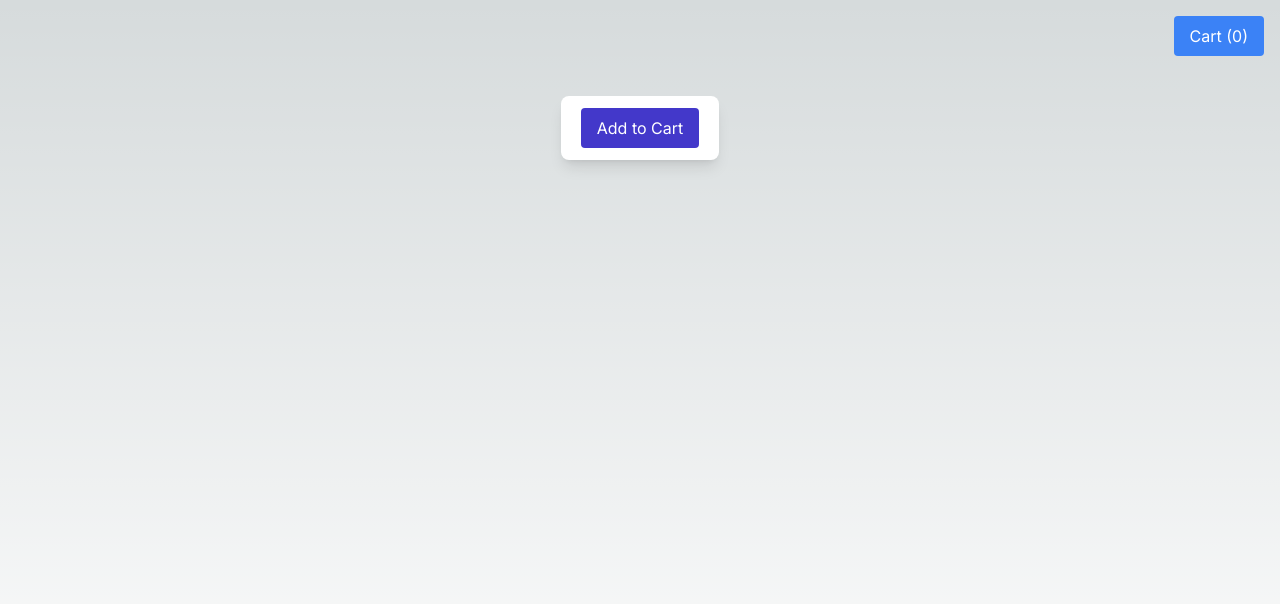
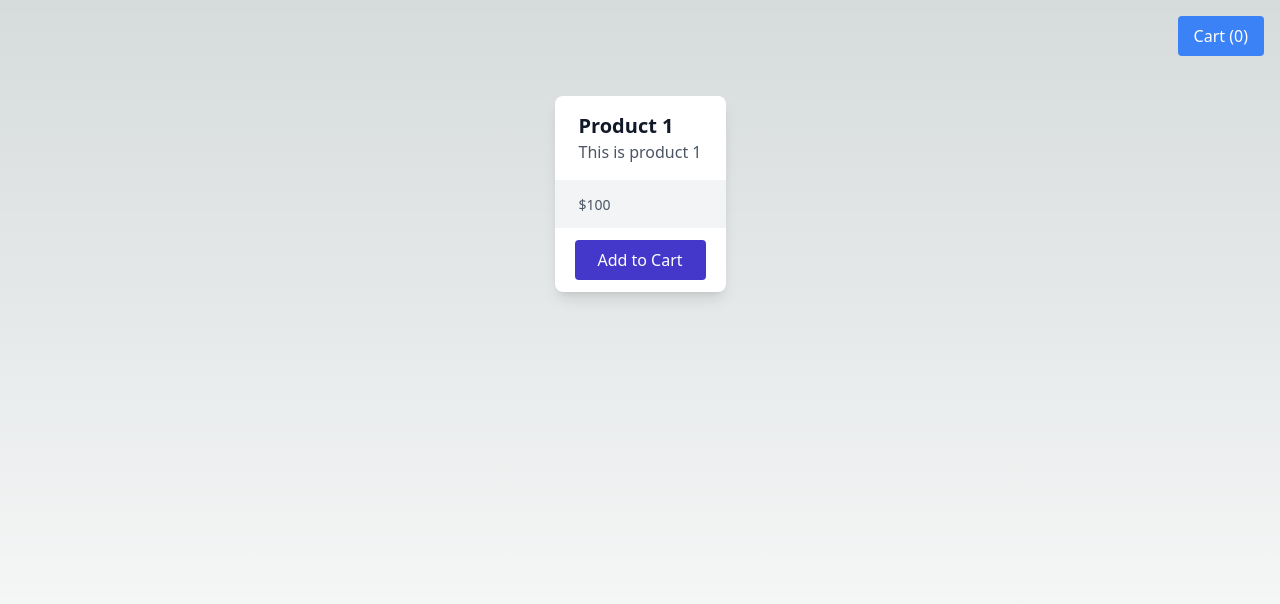
Before and after one commit to imagine-bot/1-203, a Next.js app: page / in a window 1280 px wide. Shown: the top 604 px of the page. Built offline with nearby package versions, Linux system fonts and the light colour scheme.

Commit message:
Commit from Stub AI (#6)

```diff
--- a/components/Cart.tsx
+++ b/components/Cart.tsx
@@ -1,4 +1,4 @@
-import React, { useState } from 'react';
+import React, { useState, useEffect } from 'react';
 
 interface CartItem {
   id: string;
@@ -7,19 +7,27 @@ interface CartItem {
   quantity: number;
 }
 
-const Cart: React.FC = () => {
+interface CartProps {
+  cartCount: number;
+  setCartCount: React.Dispatch<React.SetStateAction<number>>;
+}
+
+const Cart: React.FC<CartProps> = ({ cartCount, setCartCount }) => {
   const [cartItems, setCartItems] = useState<CartItem[]>([]);
 
-  const handleCartClick = () => {
+  useEffect(() => {
     fetch('/api/cart')
       .then(response => response.json())
-      .then(data => setCartItems(data));
-  };
+      .then(data => {
+        setCartItems(data);
+        setCartCount(data.length);
+      });
+  }, [setCartCount]);
 
   return (
     <div className="fixed top-0 right-0 p-4">
-      <button onClick={handleCartClick} className="bg-blue-500 text-white rounded px-4 py-2">
-        Cart ({cartItems.length})
+      <button className="bg-blue-500 text-white rounded px-4 py-2">
+        Cart ({cartCount})
       </button>
       {cartItems.length > 0 && (
         <div className="mt-2 bg-white shadow-lg rounded-lg p-4">
--- a/components/Product.tsx
+++ b/components/Product.tsx
@@ -8,6 +8,7 @@ interface Review {
 
 interface ProductProps {
   sku: string;
+  setCartCount: React.Dispatch<React.SetStateAction<number>>;
 }
 
 interface ProductData {
@@ -20,7 +21,7 @@ interface ProductData {
   reviews: Review[];
 }
 
-const Product: React.FC<ProductProps> = ({ sku }) => {
+const Product: React.FC<ProductProps> = ({ sku, setCartCount }) => {
   const [product, setProduct] = useState<ProductData | null>(null);
 
   useEffect(() => {
@@ -36,18 +37,22 @@ const Product: React.FC<ProductProps> = ({ sku }) => {
         'Content-Type': 'application/json',
       },
       body: JSON.stringify({ id: product?.id }),
-    });
+    }).then(() => setCartCount(prevCount => prevCount + 1));
   };
 
   if (!product) {
     return <div>Loading...</div>;
   }
 
-  // Rest of the component remains the same...
-
   return (
     <div className="flex flex-col bg-white shadow-lg rounded-lg max-w-md mx-auto">
-      {/* ... */}
+      <div className="flex-1 px-6 py-4">
+        <h2 className="text-xl font-semibold text-gray-900">{product.name}</h2>
+        <p className="text-base text-gray-600">{product.description}</p>
+      </div>
+      <div className="px-6 py-3 bg-gray-100">
+        <span className="text-sm text-gray-600">${product.price}</span>
+      </div>
       <div className="px-5 py-3">
         <button onClick={handleAddToCart} className="w-full py-2 px-4 bg-indigo-700 text-white rounded hover:bg-indigo-600">Add to Cart</button>
       </div>
--- a/pages/index.tsx
+++ b/pages/index.tsx
@@ -1,17 +1,14 @@
-import Image from 'next/image'
-import { Inter } from 'next/font/google'
+import { useState } from 'react';
 import Product from '../components/Product'
 import Cart from '../components/Cart'
 
-const inter = Inter({ subsets: ['latin'] })
+export default function Home() {
+  const [cartCount, setCartCount] = useState(0);
 
-export default function Home() {
   return (
-    <main
-      className={`flex min-h-screen flex-col items-center justify-between p-24 ${inter.className}`}
-    >
-      <Product sku="123456789" />
-      <Cart />
+    <main className="flex min-h-screen flex-col items-center justify-between p-24">
+      <Product sku="123456789" setCartCount={setCartCount} />
+      <Cart cartCount={cartCount} setCartCount={setCartCount} />
     </main>
   )
 }
```
